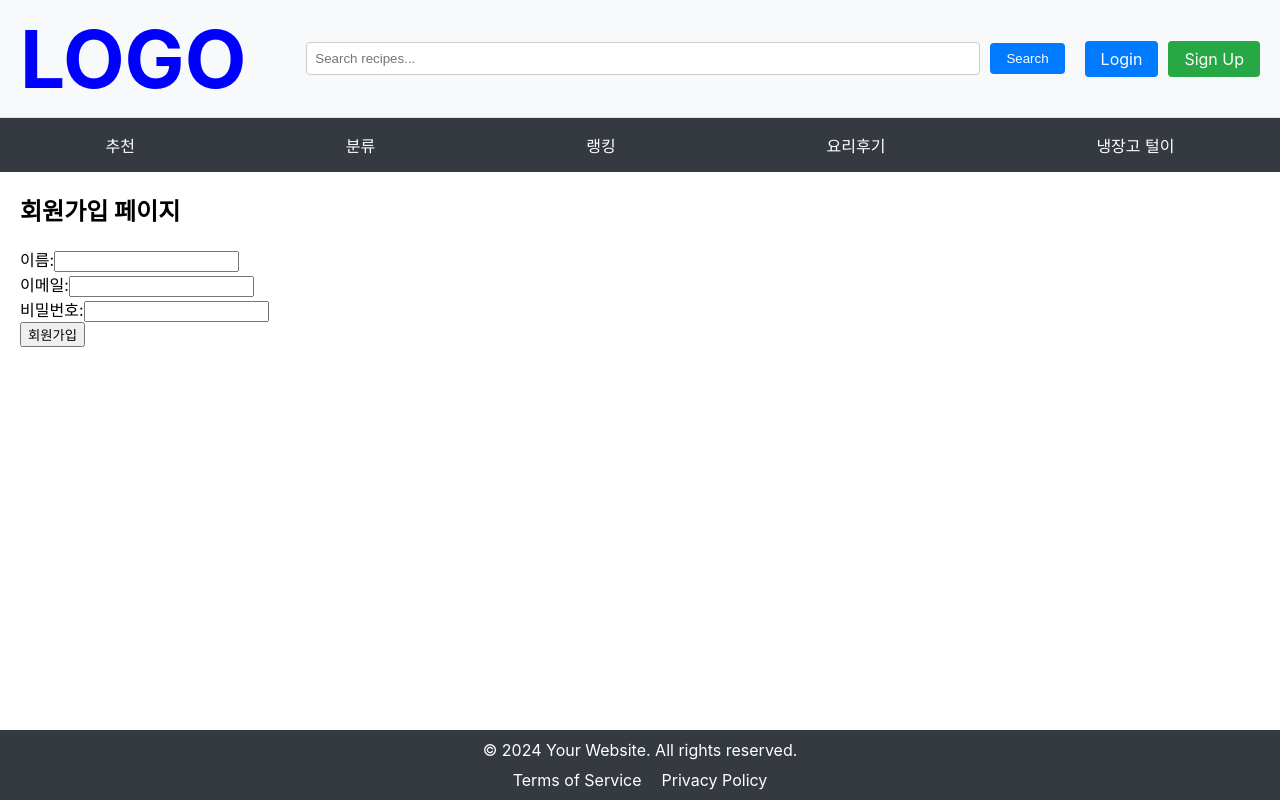
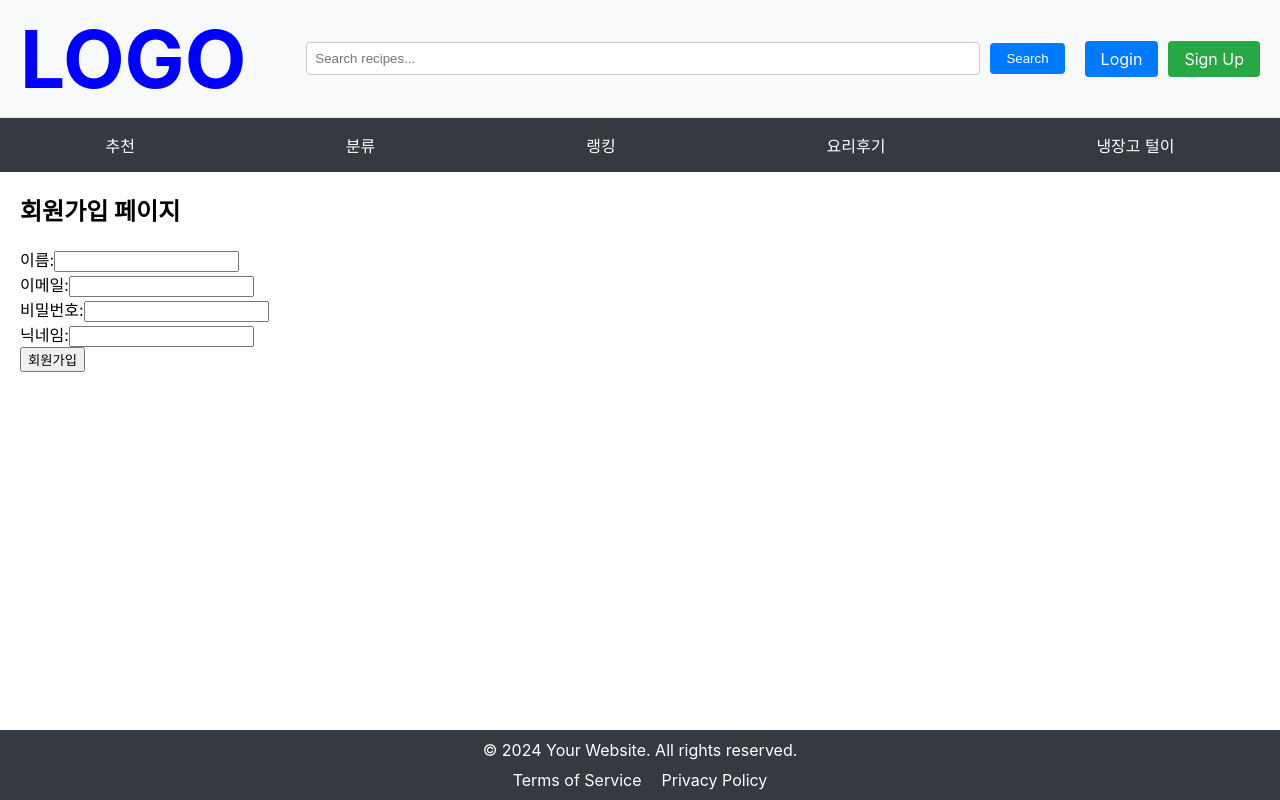
Before and after one commit to song9022/project-recipe, a React (Create React App) app in the folder recipe-app/: page /signup in a window 1280 px wide. Built offline with nearby package versions, Linux system fonts and the light colour scheme.

Commit message:
회원가입 수정

```diff
--- a/recipe-app/src/pages/Signup.js
+++ b/recipe-app/src/pages/Signup.js
@@ -17,6 +17,10 @@ const Signup = () => {
           <label>비밀번호:</label>
           <input type="password" name="password" required />
         </div>
+        <div>
+          <label>닉네임:</label>
+          <input type="nickname" name="nickname" required />
+        </div>
         <button type="submit">회원가입</button>
       </form>
     </div>
```
